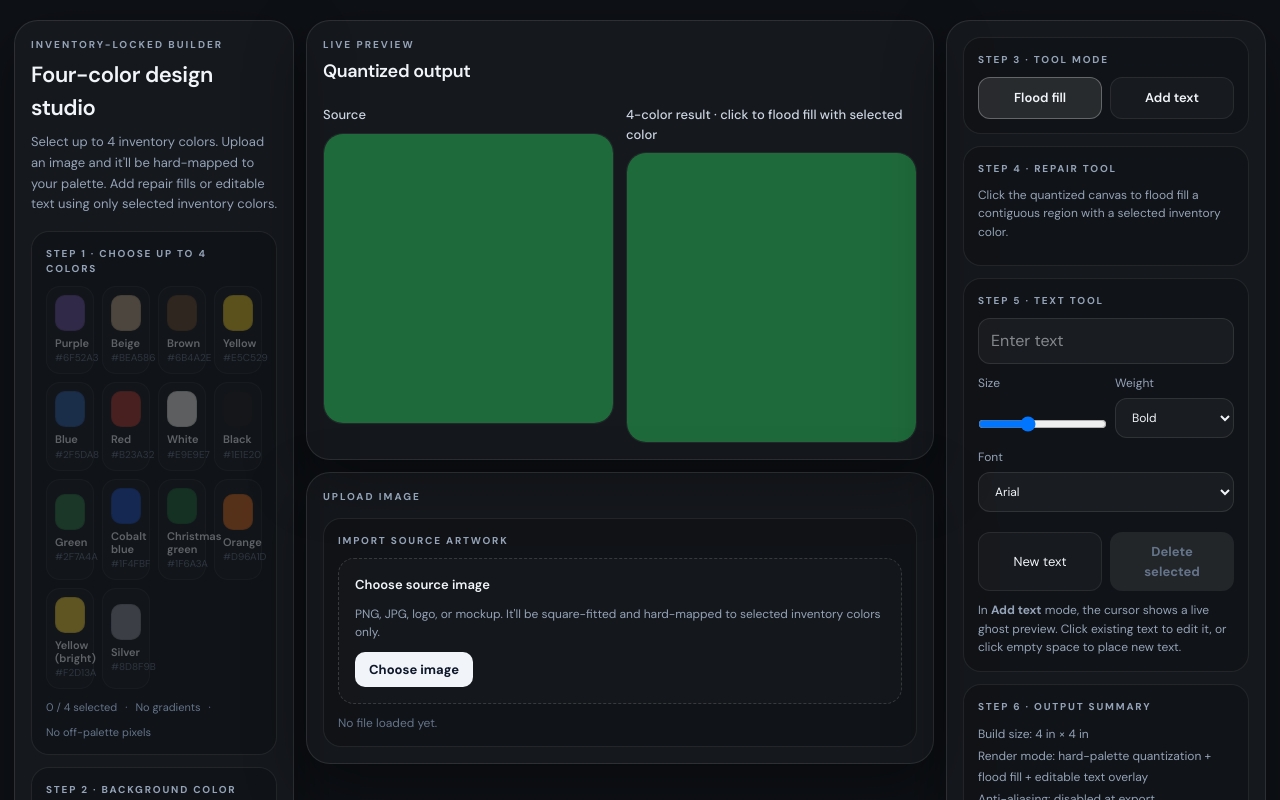
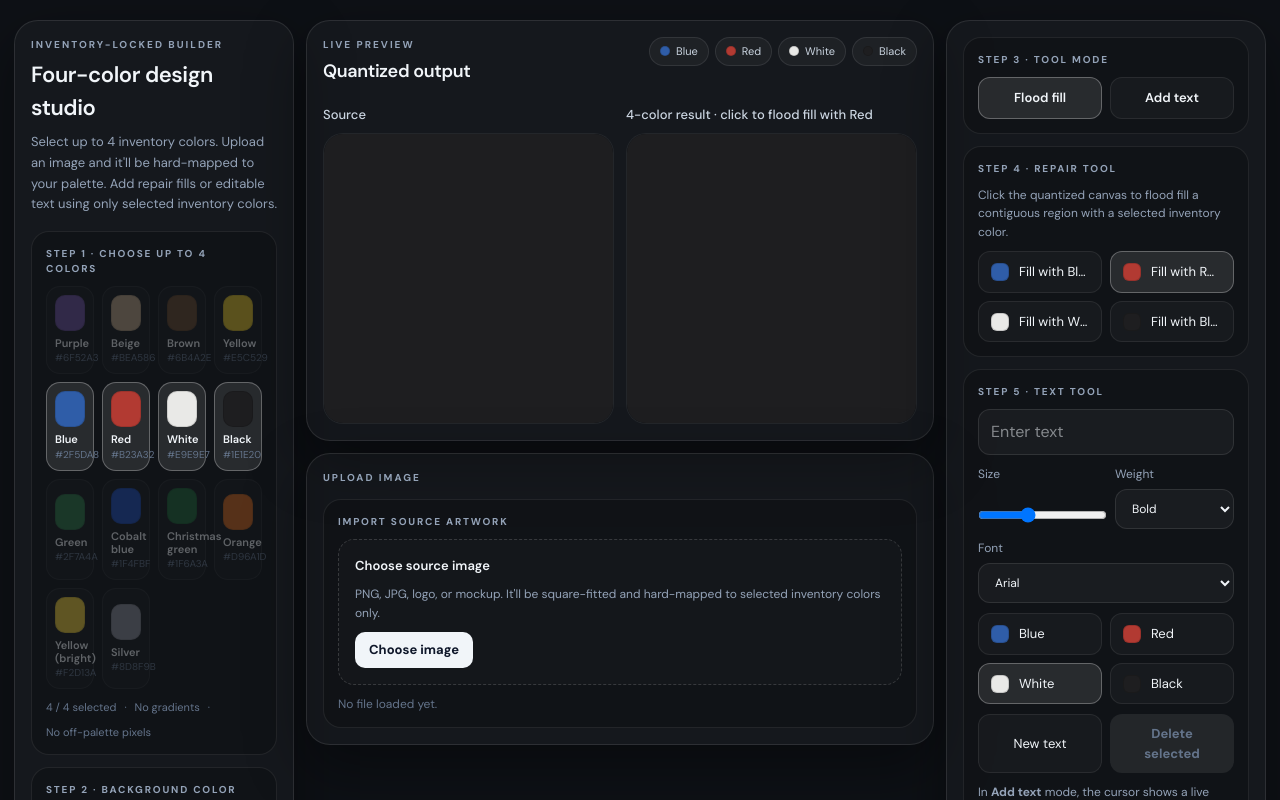
Before and after one commit to BobBjorklund/3dpressusa, a Next.js app in the folder four-color-studio/: page / in a window 1280 px wide. Shown: the top 800 px of the page. Built offline with nearby package versions, Linux system fonts and the light colour scheme.

Commit message:
Update color IDs to use elegoo color scheme

```diff
--- a/four-color-studio/src/components/FourColorDesignStudio.tsx
+++ b/four-color-studio/src/components/FourColorDesignStudio.tsx
@@ -52,7 +52,7 @@ const DEFAULT_TEXT = {
   x: CANVAS_SIZE / 2,
   y: CANVAS_SIZE / 2,
   size: 96,
-  colorId: "white",
+  colorId: "elegoo-white",
   fontFamily: "Arial",
   weight: "700",
 };
@@ -224,11 +224,11 @@ function floodFillRegion(
 }
 
 export default function FourColorDesignStudio() {
-  const [selIds, setSelIds] = useState<string[]>(["black", "white", "red", "blue"]);
+  const [selIds, setSelIds] = useState<string[]>(["elegoo-black", "elegoo-white", "elegoo-red", "elegoo-blue"]);
   const [img, setImg] = useState<HTMLImageElement | null>(null);
   const [imgName, setImgName] = useState<string>("");
-  const [bgId, setBgId] = useState<string>("black");
-  const [fillColorId, setFillColorId] = useState<string>("red");
+  const [bgId, setBgId] = useState<string>("elegoo-black");
+  const [fillColorId, setFillColorId] = useState<string>("elegoo-red");
   const [usageVersion, setUsageVersion] = useState(0);
   const [lastEdit, setLastEdit] = useState<string>("No manual edits yet.");
   const [textDraft, setTextDraft] = useState<TextOverlay>(makeTextOverlay());
```
